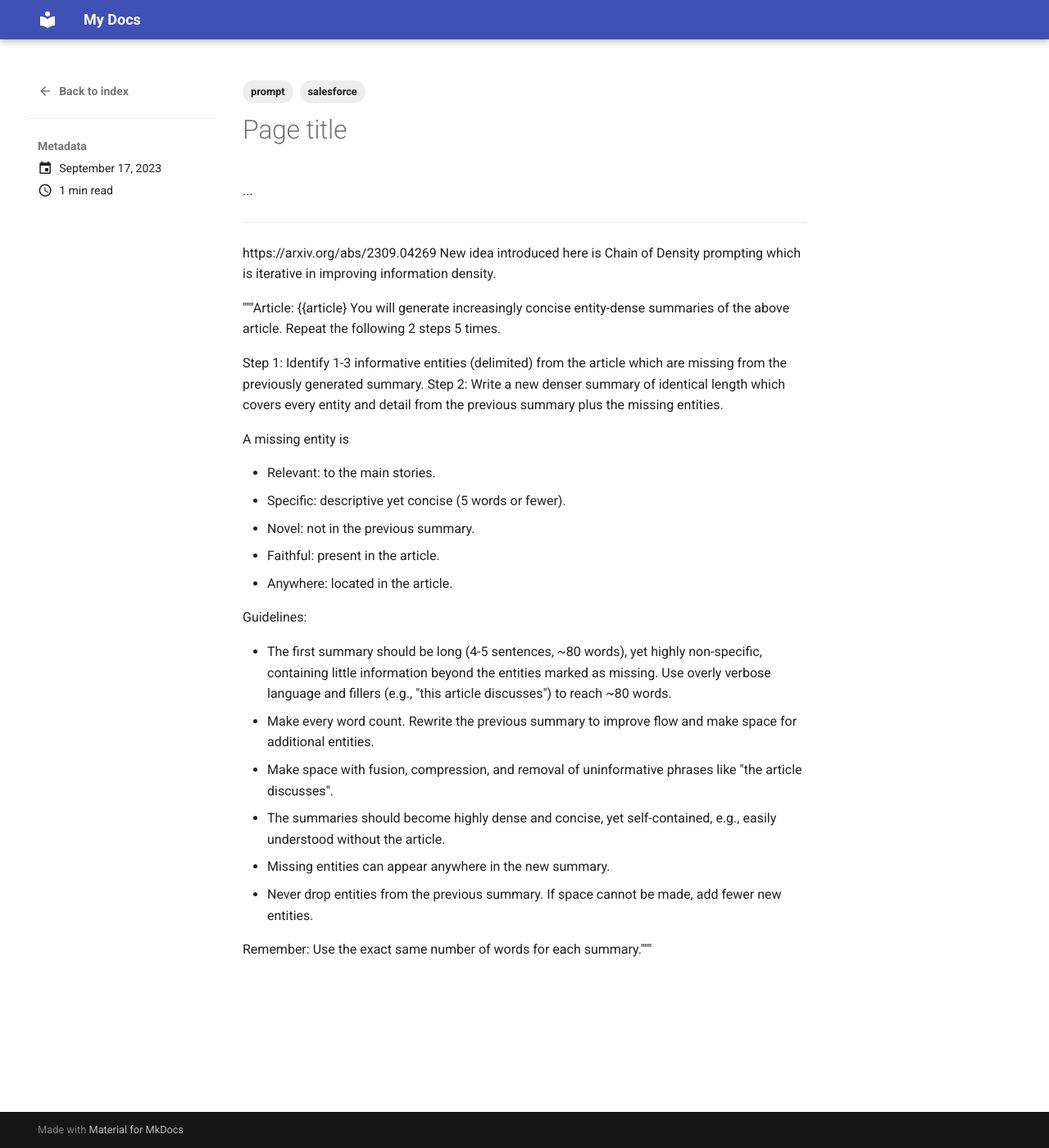
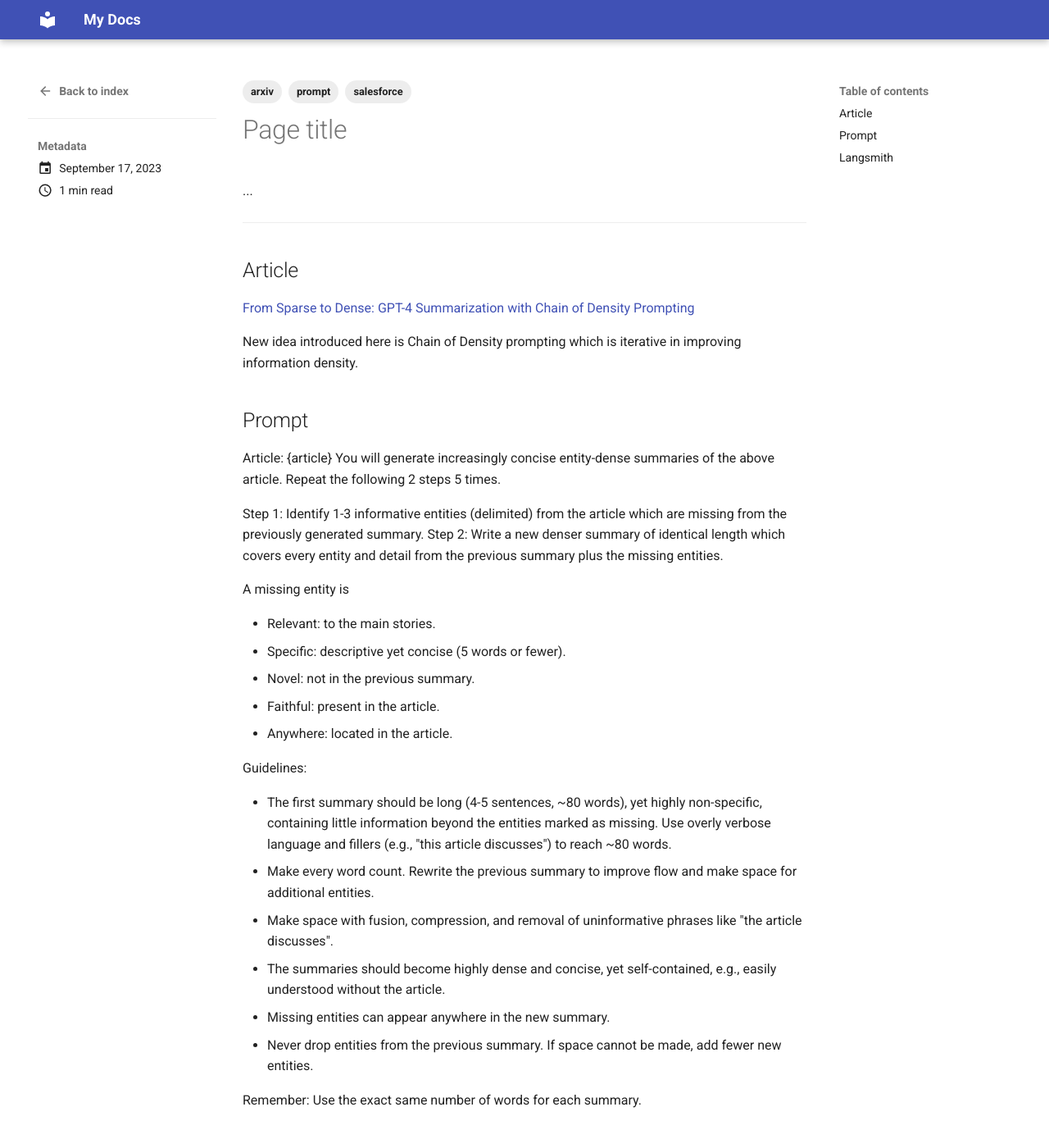
Before and after one commit to sarantium/ashvin, an MkDocs documentation site: the page built from docs/blog/posts/2023-09-17.md, in a window 1280 px wide and 1400 px high. Shown: the whole window at 82% size. Built offline with MkDocs 1.6.1 and Material for MkDocs 9.7.7, drawn with Linux system fonts in a browser that asks for light colours; some of the changed text lies outside the part shown.

```diff
--- a/docs/blog/posts/2023-09-17.md
+++ b/docs/blog/posts/2023-09-17.md
@@ -12,9 +13,15 @@ tags:
 
 ---
 
-https://arxiv.org/abs/2309.04269 New idea introduced here is Chain of Density prompting which is iterative in improving information density.
+## Article
 
-"""Article: {{article}
+[From Sparse to Dense: GPT-4 Summarization with Chain of Density Prompting](https://arxiv.org/abs/2309.04269)
+
+New idea introduced here is Chain of Density prompting which is iterative in improving information density.
+
+## Prompt
+
+Article: {article}
 You will generate increasingly concise entity-dense summaries of the above article. Repeat the following 2 steps 5 times.
 
 Step 1: Identify 1-3 informative entities (delimited) from the article which are missing from the previously generated summary.
@@ -37,4 +44,8 @@ Guidelines:
 - Missing entities can appear anywhere in the new summary.
 - Never drop entities from the previous summary. If space cannot be made, add fewer new entities.
 
-Remember: Use the exact same number of words for each summary."""
+Remember: Use the exact same number of words for each summary.
+
+## Langsmith
+
+[Langsmith Link](https://smith.langchain.com/hub/langchain-ai/chain-of-density)
```
Also changed, not shown: other parts of docs/blog/posts/2023-09-17.md (+1 -0 lines), docs/blog/posts/2023-09-18.md (+9 -3 lines), mkdocs.yml (+100 -0 lines), docs/blog/blog_assets/system_capabilities_table.png (added).
